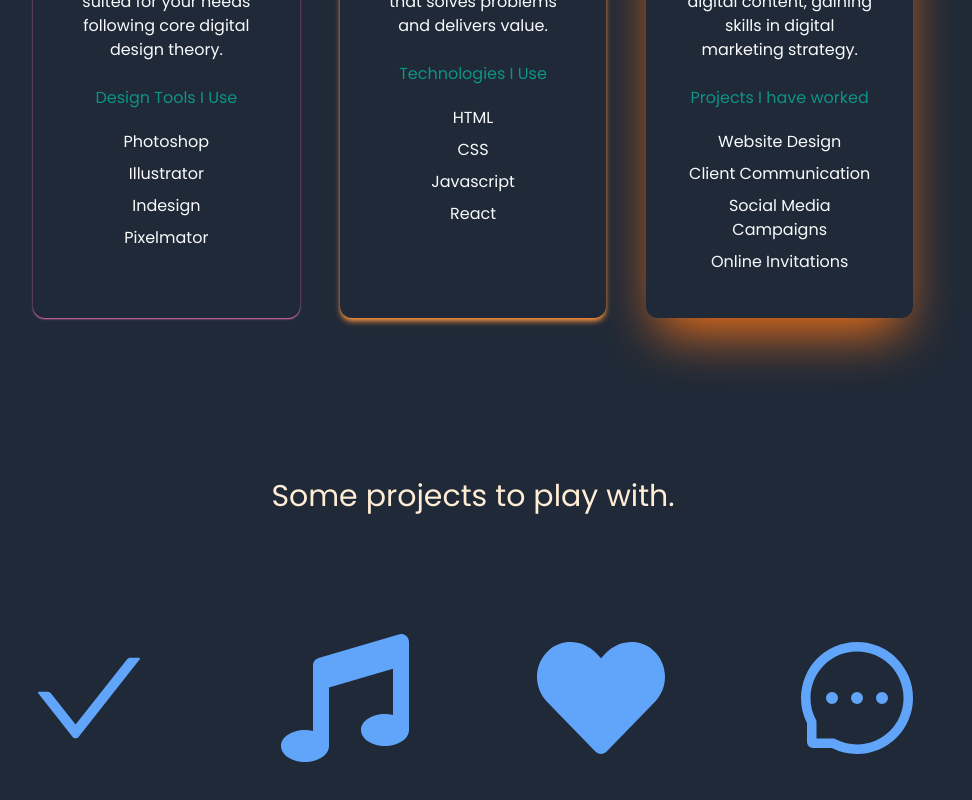
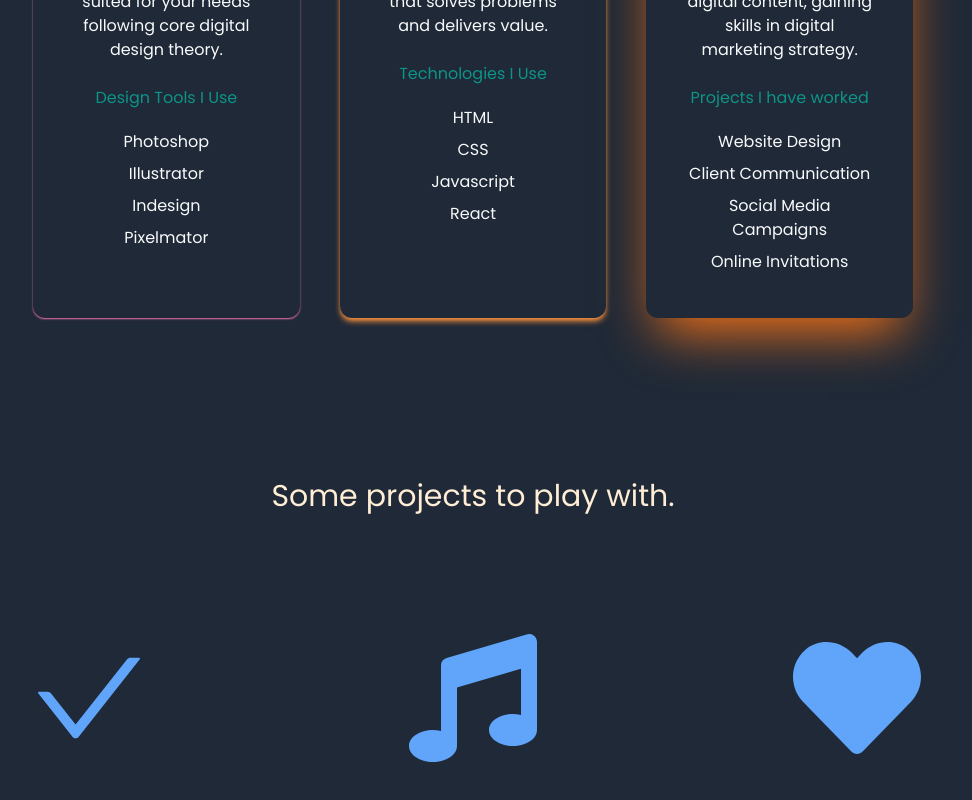
Before and after one commit to suzylawlor/SuzyLawlor_Portfolio, a Next.js app: page / in a window 1280 px wide. Shown: the part 1438-2238 px from the top of the page, without its empty margins (167-1139 px from the left). Built offline with nearby package versions, Linux system fonts and the light colour scheme.

Commit message:
Add files via upload

```diff
--- a/src/pages/_app.js
+++ b/src/pages/_app.js
@@ -7,17 +7,14 @@ function MyApp({ Component, pageProps }) {
   const router = useRouter();
 
   useEffect(() => {
-    if (router.pathname === "/ChatApp/chatPage") {
-      import("../styles/chats.css");
-      import("../styles/chatIndex.css");
-      import("../styles/auth.css");
-    } else if (router.pathname === "/Keyboard") {
+     if (router.pathname === "/Keyboard") {
       import("../styles/keyboard.css");
     } else if (router.pathname === "/resume") {
       import("../styles/resume.css");
     } else if (router.pathname === "/To-do/todoPage") {
       import("../styles/todo.css");
     }
+
 
   }, [router.pathname]);
 
--- a/src/pages/index.js
+++ b/src/pages/index.js
@@ -5,7 +5,7 @@ import { BsFillMoonStarsFill, BsFillSunFill } from "react-icons/bs";
 import { AiOutlineCheck } from "react-icons/ai";
 import { FaMusic } from "react-icons/fa";
 import { FaHeart } from "react-icons/fa";
-import { AiOutlineMessage } from "react-icons/ai";
+
 import Image from "next/image";
 import React, { useState, useEffect } from "react";
 
@@ -435,26 +435,6 @@ function Home() {
                 <div className="absolute top-0 left-0 w-full h-full flex items-center justify-center"></div>
               </a>
             </div>
-            {/* Set width of the element to 100%, to 1/2 when screen size is md, to 1/5 when the screen size is lg */}
-            {/* Set position of the element to relative  */}
-            <div className="w-full md:w-1/2 lg:w-1/5 relative">
-              {/* Create an anchor element with a hyperlink to "/chatPage" and a target attribute set to "_blank" */}
-              {/* Set the display property of the element to block */}
-              <a
-                href="./ChatApp/chatPage"
-                target="_blank"
-                className="block relative"
-              >
-                {/* Round the corners of the element, hide any content that overflows the element */}
-                {/* Vertically center the flex items, horizontally centers the flex items within the container */}
-                {/* Display a message bubble icon with a pink color and size of 9xl, or a blue color for dark mode */}
-                <div className="rounded-lg overflow-hidden flex items-center justify-center">
-                  <AiOutlineMessage className="text-blue-500 text-9xl dark:text-blue-400" />
-                </div>
-                {/* Vertically center the flex items, horizontally centers the flex items within the container */}
-                <div className="absolute top-0 left-0 w-full h-full flex items-center justify-center"></div>
-              </a>
-            </div>
           </div>
         </section>
       </main>
```
